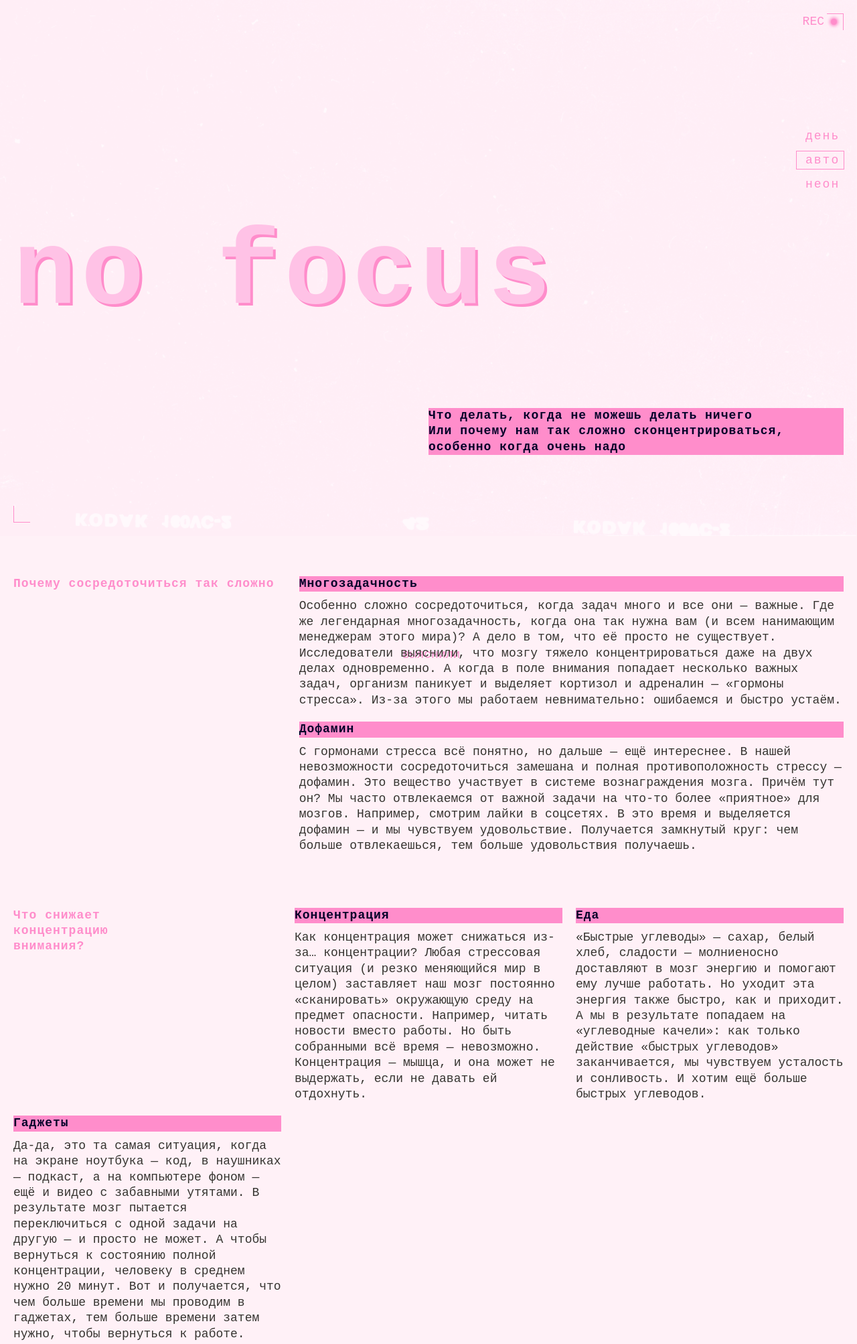
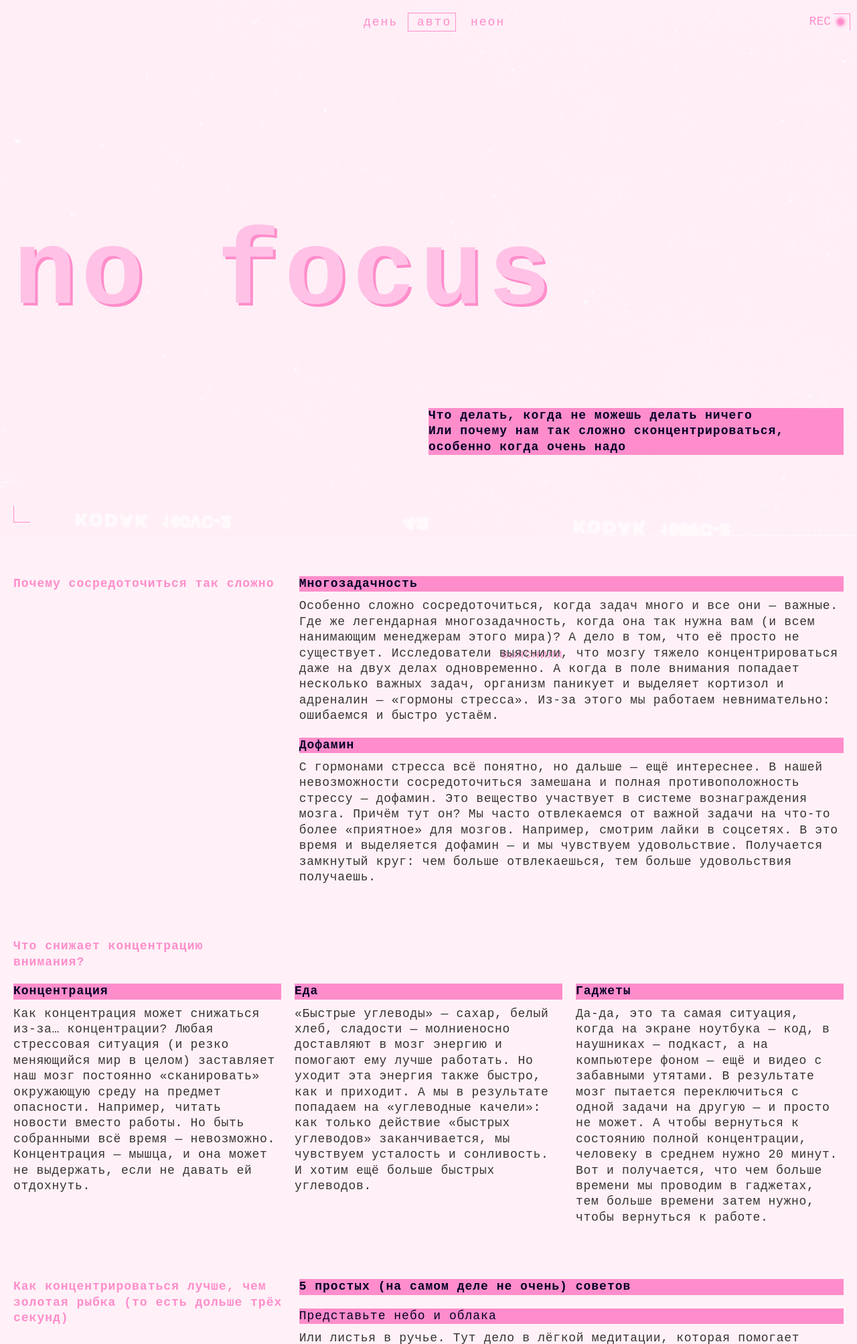
Before and after one commit to Circkett/slozhno-sosredotochitsya-fd, a website: page index.html in a window 1280 px wide. Shown: the top 2006 px of the page at 67% size. Drawn offline with Linux system fonts and the light colour scheme.

Commit message:
Правка под макеты

```diff
--- a/index.html
+++ b/index.html
@@ -103,7 +103,8 @@
         <h2 class="focus-title focus-title--narrow">
           Что снижает концентрацию внимания?
         </h2>
-        <article class="article-title">
+        <ul class="focus-factor-list">
+          <li class="focus-factor-list__item">
             <h3 class="title-decor">Концентрация</h3>
             <p>
               Как концентрация может снижаться из-за… концентрации? Любая
@@ -113,8 +114,8 @@
               — невозможно. Концентрация — мышца, и она может не выдержать, если
               не давать ей отдохнуть.
             </p>
-        </article>
-        <article class="article-title">
+          </li>
+          <li class="focus-factor-list__item">
             <h3 class="title-decor">Еда</h3>
             <p>
               «Быстрые углеводы» — сахар, белый хлеб, сладости — молниеносно
@@ -124,8 +125,8 @@
               заканчивается, мы чувствуем усталость и сонливость. И хотим ещё
               больше быстрых углеводов.
             </p>
-        </article>
-        <article class="article-title">
+          </li>
+          <li class="focus-factor-list__item">
             <h3 class="title-decor">Гаджеты</h3>
             <p>
               Да-да, это та самая ситуация, когда на экране ноутбука — код, в
@@ -136,7 +137,8 @@
               что чем больше времени мы проводим в гаджетах, тем больше времени
               затем нужно, чтобы вернуться к работе.
             </p>
-        </article>
+          </li>
+        </ul>
       </section>
       <section class="container focus-tips">
         <h2 class="focus-title">
--- a/styles/style.css
+++ b/styles/style.css
@@ -430,8 +430,33 @@ p {
     grid-template-rows: var(--row-desktop);
   }
 
+  .decorated-zone::before {
+  top: 20px;
+  right: 10px;
+  border-left: none;
+  border-bottom: none;
+}
+
+.decorated-zone::after {
+  left: 20px;
+  bottom: 20px;
+  border-right: none;
+  border-top: none;
+}
+
+.decorated-text {
+  right: 20px;
+}
+
   .header__theme-menu {
-    grid-column: 6;
+    grid-column: 3 / 5;
+    margin-top: 0;
+    margin-left: 10px;
+    justify-self: center;
+  }
+
+  .header__theme-menu-list {
+    grid-auto-flow: column;
   }
 
   .title-container {
@@ -443,7 +468,7 @@ p {
   }
 
   p {
-    letter-spacing: 0;
+    letter-spacing: 0.7px;
   }
 
   .main {
@@ -454,11 +479,26 @@ p {
     grid-template-columns: minmax(315px, 1fr) minmax(0, 2fr);
   }
 
-  .focus-factors {
+  .focus-title--narrow {
+    min-width: 315px;
+  }
+
+  .focus-factor-list {
+    display: grid;
     grid-template-columns: 1fr 1fr 1fr;
+    gap: 20px;
+  }
+
+  .focus-factor-list__item {
+    display: flex;
+    flex-direction: column;
+    gap: 10px;
+    min-width: 315px;
   }
 
   .focus-tips {
     grid-template-columns: minmax(315px, 1fr) minmax(0, 2fr);
   }
+
+
 }
```
Lines whose indentation alone changed are shown as unchanged.
